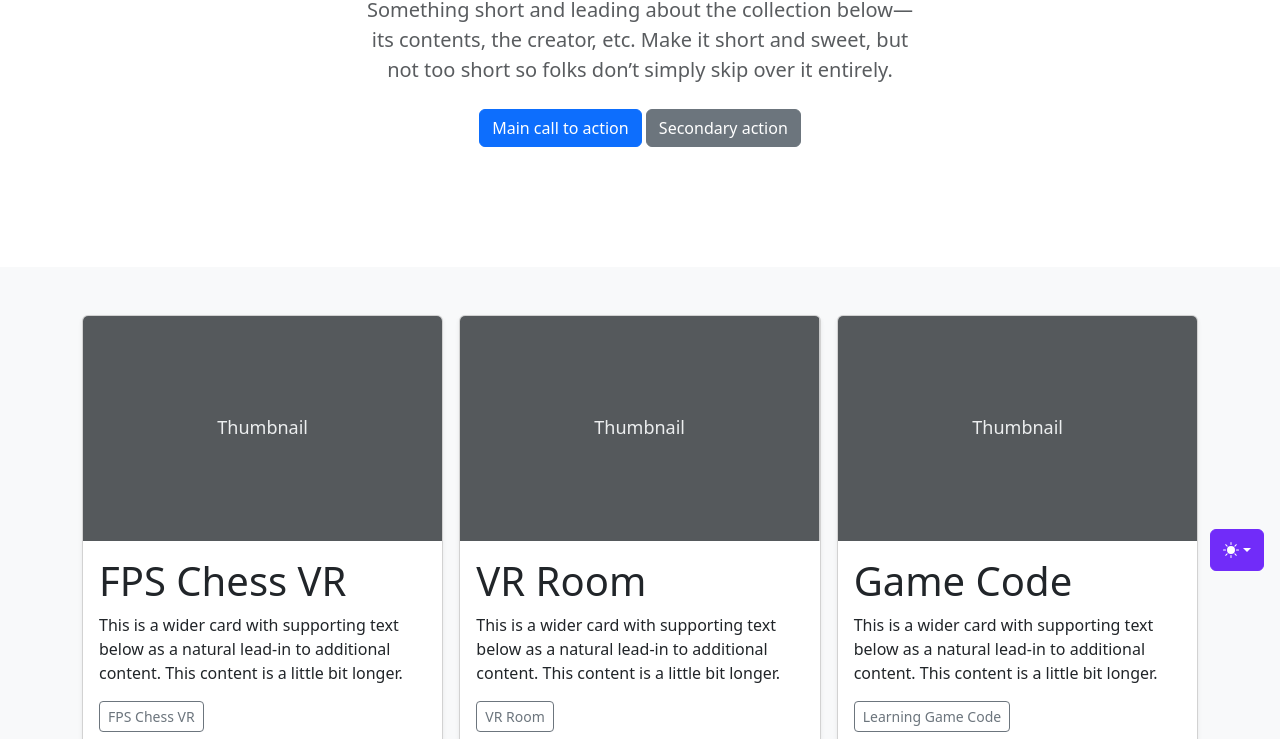
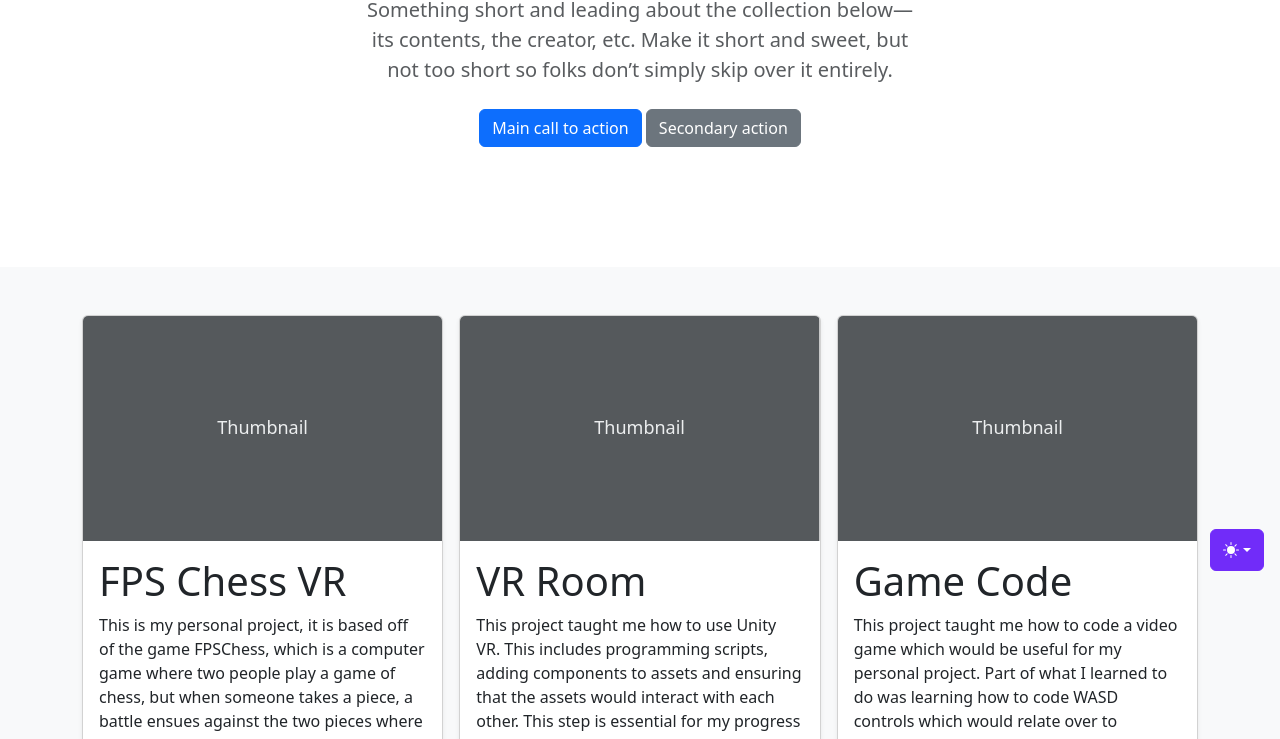
Before and after one commit to DanielVasquez-ROCK/DanielVasquez-ROCK.github.io, a plain HTML site: page index.html in a window 1280 px wide. Shown: the part 213-952 px from the top of the page. Drawn offline with Linux system fonts and the light colour scheme; files whose address does not match are found by name.

Commit message:
Adding descriptions for the GAMEEEEEEEEEEEEEESSSSSSSSSSSSSSS

```diff
--- a/index.html
+++ b/index.html
@@ -207,7 +207,7 @@
             <svg class="bd-placeholder-img card-img-top" width="100%" height="225" xmlns="http://www.w3.org/2000/svg" role="img" aria-label="Placeholder: Thumbnail" preserveAspectRatio="xMidYMid slice" focusable="false"><title>Placeholder</title><rect width="100%" height="100%" fill="#55595c"></rect><text x="50%" y="50%" fill="#eceeef" dy=".3em">Thumbnail</text></svg>
             <div class="card-body">
               <h1>FPS Chess VR</h1>
-              <p class="card-text">This is a wider card with supporting text below as a natural lead-in to additional content. This content is a little bit longer.</p>
+              <p class="card-text">This is my personal project, it is based off of the game FPSChess, which is a computer game where two people play a game of chess, but when someone takes a piece, a battle ensues against the two pieces where the winning piece captures the loosing piece. However, not every fight is a fair fight, a piece's inherint/base power in classic chess decides the pieces power in FPS mode.</p>
               <div class="d-flex justify-content-between align-items-center">
                 <div class="btn-group">
                   <a href="https://github.com/DanielVasquez-ROCK/FPSChess.VR" type="button" class="btn btn-sm btn-outline-secondary" target="_blank">FPS Chess VR</a>
@@ -223,7 +223,7 @@
             <svg class="bd-placeholder-img card-img-top" width="100%" height="225" xmlns="http://www.w3.org/2000/svg" role="img" aria-label="Placeholder: Thumbnail" preserveAspectRatio="xMidYMid slice" focusable="false"><title>Placeholder</title><rect width="100%" height="100%" fill="#55595c"></rect><text x="50%" y="50%" fill="#eceeef" dy=".3em">Thumbnail</text></svg>
             <div class="card-body">
               <h1>VR Room</h1>
-              <p class="card-text">This is a wider card with supporting text below as a natural lead-in to additional content. This content is a little bit longer.</p>
+              <p class="card-text">This project taught me how to use Unity VR. This includes programming scripts, adding components to assets and ensuring that the assets would interact with each other. This step is essential for my progress in the class.</p>
               <div class="d-flex justify-content-between align-items-center">
                 <div class="btn-group">
                   <a href="https://github.com/DanielVasquez-ROCK/Room-Trash" type="button" class="btn btn-sm btn-outline-secondary" target="_blank">VR Room</a>
@@ -237,7 +237,7 @@
             <svg class="bd-placeholder-img card-img-top" width="100%" height="225" xmlns="http://www.w3.org/2000/svg" role="img" aria-label="Placeholder: Thumbnail" preserveAspectRatio="xMidYMid slice" focusable="false"><title>Placeholder</title><rect width="100%" height="100%" fill="#55595c"></rect><text x="50%" y="50%" fill="#eceeef" dy=".3em">Thumbnail</text></svg>
             <div class="card-body">
               <h1>Game Code</h1>
-              <p class="card-text">This is a wider card with supporting text below as a natural lead-in to additional content. This content is a little bit longer.</p>
+              <p class="card-text">This project taught me how to code a video game which would be useful for my personal project. Part of what I learned to do was learning how to code WASD controls which would relate over to programming the joystick control on VR hands.</p>
               <div class="d-flex justify-content-between align-items-center">
                 <div class="btn-group">
                   <a href="https://github.com/DanielVasquez-ROCK/My-Project" type="button" class="btn btn-sm btn-outline-secondary" target="_blank">Learning Game Code</a>
```
